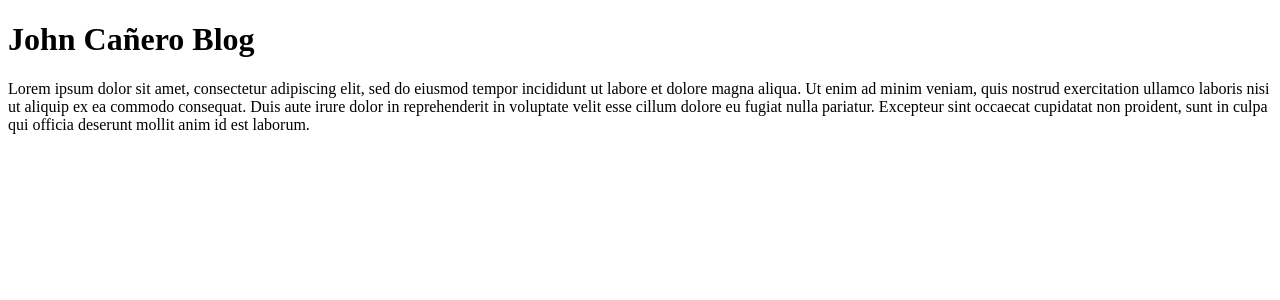
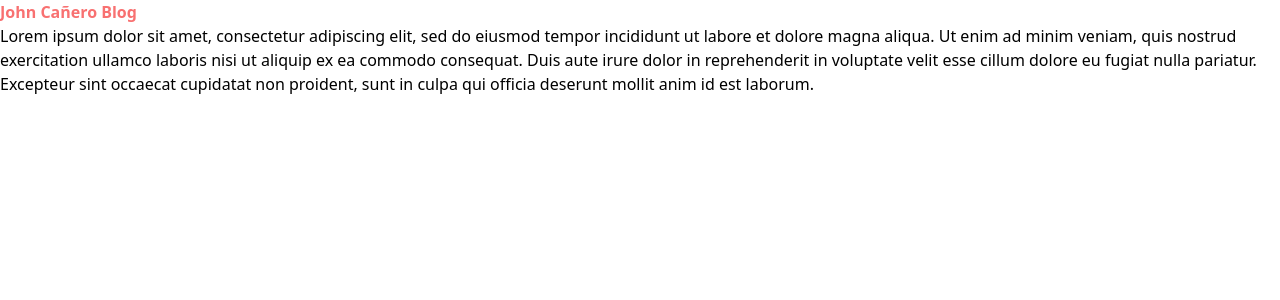
Before and after one commit to johncanero/johncanero-blog, a Next.js app: page / in a window 1280 px wide. Shown: the top 300 px of the page. Built offline with nearby package versions, Linux system fonts and the light colour scheme.

Commit message:
Apply Tailwind CSS (Fixed when importing styles/global.css at layout.tsx

```diff
--- a/app/layout.tsx
+++ b/app/layout.tsx
@@ -1,3 +1,5 @@
+import "../styles/globals.css";
+
 export const metadata = {
   title: 'John Cañero Blog',
   description: 'Blog of John Cañero',
@@ -10,7 +12,6 @@ export default function RootLayout({
 }) {
   return (
     <html lang="en">
-      <head/>
       <body>{children}</body>
     </html>
   )
--- a/app/page.tsx
+++ b/app/page.tsx
@@ -5,7 +5,7 @@ function HomePage() {
   return (
     // 1. Created an app folder and input page.tsx
     <div>
-        <h1>John Cañero Blog</h1>
+        <h1 className='font-bold text-red-400'>John Cañero Blog</h1>
         <p>Lorem ipsum dolor sit amet, consectetur adipiscing elit, sed do eiusmod tempor incididunt ut labore et dolore magna aliqua. Ut enim ad minim veniam, quis nostrud exercitation ullamco laboris nisi ut aliquip ex ea commodo consequat. Duis aute irure dolor in reprehenderit in voluptate velit esse cillum dolore eu fugiat nulla pariatur. Excepteur sint occaecat cupidatat non proident, sunt in culpa qui officia deserunt mollit anim id est laborum.</p>
 
         {/* TimeStamp: 15:28 */}
--- a/package.json
+++ b/package.json
@@ -16,5 +16,10 @@
     "react": "18.2.0",
     "react-dom": "18.2.0",
     "typescript": "5.0.3"
+  },
+  "devDependencies": {
+    "autoprefixer": "^10.4.14",
+    "postcss": "^8.4.21",
+    "tailwindcss": "^3.3.1"
   }
 }
--- /dev/null
+++ b/postcss.config.js
@@ -0,0 +1,6 @@
+module.exports = {
+  plugins: {
+    tailwindcss: {},
+    autoprefixer: {},
+  },
+}
--- a/styles/Home.module.css
+++ /dev/null
@@ -1,278 +0,0 @@
-.main {
-  display: flex;
-  flex-direction: column;
-  justify-content: space-between;
-  align-items: center;
-  padding: 6rem;
-  min-height: 100vh;
-}
-
-.description {
-  display: inherit;
-  justify-content: inherit;
-  align-items: inherit;
-  font-size: 0.85rem;
-  max-width: var(--max-width);
-  width: 100%;
-  z-index: 2;
-  font-family: var(--font-mono);
-}
-
-.description a {
-  display: flex;
-  justify-content: center;
-  align-items: center;
-  gap: 0.5rem;
-}
-
-.description p {
-  position: relative;
-  margin: 0;
-  padding: 1rem;
-  background-color: rgba(var(--callout-rgb), 0.5);
-  border: 1px solid rgba(var(--callout-border-rgb), 0.3);
-  border-radius: var(--border-radius);
-}
-
-.code {
-  font-weight: 700;
-  font-family: var(--font-mono);
-}
-
-.grid {
-  display: grid;
-  grid-template-columns: repeat(4, minmax(25%, auto));
-  width: var(--max-width);
-  max-width: 100%;
-}
-
-.card {
-  padding: 1rem 1.2rem;
-  border-radius: var(--border-radius);
-  background: rgba(var(--card-rgb), 0);
-  border: 1px solid rgba(var(--card-border-rgb), 0);
-  transition: background 200ms, border 200ms;
-}
-
-.card span {
-  display: inline-block;
-  transition: transform 200ms;
-}
-
-.card h2 {
-  font-weight: 600;
-  margin-bottom: 0.7rem;
-}
-
-.card p {
-  margin: 0;
-  opacity: 0.6;
-  font-size: 0.9rem;
-  line-height: 1.5;
-  max-width: 30ch;
-}
-
-.center {
-  display: flex;
-  justify-content: center;
-  align-items: center;
-  position: relative;
-  padding: 4rem 0;
-}
-
-.center::before {
-  background: var(--secondary-glow);
-  border-radius: 50%;
-  width: 480px;
-  height: 360px;
-  margin-left: -400px;
-}
-
-.center::after {
-  background: var(--primary-glow);
-  width: 240px;
-  height: 180px;
-  z-index: -1;
-}
-
-.center::before,
-.center::after {
-  content: '';
-  left: 50%;
-  position: absolute;
-  filter: blur(45px);
-  transform: translateZ(0);
-}
-
-.logo,
-.thirteen {
-  position: relative;
-}
-
-.thirteen {
-  display: flex;
-  justify-content: center;
-  align-items: center;
-  width: 75px;
-  height: 75px;
-  padding: 25px 10px;
-  margin-left: 16px;
-  transform: translateZ(0);
-  border-radius: var(--border-radius);
-  overflow: hidden;
-  box-shadow: 0px 2px 8px -1px #0000001a;
-}
-
-.thirteen::before,
-.thirteen::after {
-  content: '';
-  position: absolute;
-  z-index: -1;
-}
-
-/* Conic Gradient Animation */
-.thirteen::before {
-  animation: 6s rotate linear infinite;
-  width: 200%;
-  height: 200%;
-  background: var(--tile-border);
-}
-
-/* Inner Square */
-.thirteen::after {
-  inset: 0;
-  padding: 1px;
-  border-radius: var(--border-radius);
-  background: linear-gradient(
-    to bottom right,
-    rgba(var(--tile-start-rgb), 1),
-    rgba(var(--tile-end-rgb), 1)
-  );
-  background-clip: content-box;
-}
-
-/* Enable hover only on non-touch devices */
-@media (hover: hover) and (pointer: fine) {
-  .card:hover {
-    background: rgba(var(--card-rgb), 0.1);
-    border: 1px solid rgba(var(--card-border-rgb), 0.15);
-  }
-
-  .card:hover span {
-    transform: translateX(4px);
-  }
-}
-
-@media (prefers-reduced-motion) {
-  .thirteen::before {
-    animation: none;
-  }
-
-  .card:hover span {
-    transform: none;
-  }
-}
-
-/* Mobile */
-@media (max-width: 700px) {
-  .content {
-    padding: 4rem;
-  }
-
-  .grid {
-    grid-template-columns: 1fr;
-    margin-bottom: 120px;
-    max-width: 320px;
-    text-align: center;
-  }
-
-  .card {
-    padding: 1rem 2.5rem;
-  }
-
-  .card h2 {
-    margin-bottom: 0.5rem;
-  }
-
-  .center {
-    padding: 8rem 0 6rem;
-  }
-
-  .center::before {
-    transform: none;
-    height: 300px;
-  }
-
-  .description {
-    font-size: 0.8rem;
-  }
-
-  .description a {
-    padding: 1rem;
-  }
-
-  .description p,
-  .description div {
-    display: flex;
-    justify-content: center;
-    position: fixed;
-    width: 100%;
-  }
-
-  .description p {
-    align-items: center;
-    inset: 0 0 auto;
-    padding: 2rem 1rem 1.4rem;
-    border-radius: 0;
-    border: none;
-    border-bottom: 1px solid rgba(var(--callout-border-rgb), 0.25);
-    background: linear-gradient(
-      to bottom,
-      rgba(var(--background-start-rgb), 1),
-      rgba(var(--callout-rgb), 0.5)
-    );
-    background-clip: padding-box;
-    backdrop-filter: blur(24px);
-  }
-
-  .description div {
-    align-items: flex-end;
-    pointer-events: none;
-    inset: auto 0 0;
-    padding: 2rem;
-    height: 200px;
-    background: linear-gradient(
-      to bottom,
-      transparent 0%,
-      rgb(var(--background-end-rgb)) 40%
-    );
-    z-index: 1;
-  }
-}
-
-/* Tablet and Smaller Desktop */
-@media (min-width: 701px) and (max-width: 1120px) {
-  .grid {
-    grid-template-columns: repeat(2, 50%);
-  }
-}
-
-@media (prefers-color-scheme: dark) {
-  .vercelLogo {
-    filter: invert(1);
-  }
-
-  .logo,
-  .thirteen img {
-    filter: invert(1) drop-shadow(0 0 0.3rem #ffffff70);
-  }
-}
-
-@keyframes rotate {
-  from {
-    transform: rotate(360deg);
-  }
-  to {
-    transform: rotate(0deg);
-  }
-}
--- a/styles/globals.css
+++ b/styles/globals.css
@@ -1,107 +1,3 @@
-:root {
-  --max-width: 1100px;
-  --border-radius: 12px;
-  --font-mono: ui-monospace, Menlo, Monaco, 'Cascadia Mono', 'Segoe UI Mono',
-    'Roboto Mono', 'Oxygen Mono', 'Ubuntu Monospace', 'Source Code Pro',
-    'Fira Mono', 'Droid Sans Mono', 'Courier New', monospace;
-
-  --foreground-rgb: 0, 0, 0;
-  --background-start-rgb: 214, 219, 220;
-  --background-end-rgb: 255, 255, 255;
-
-  --primary-glow: conic-gradient(
-    from 180deg at 50% 50%,
-    #16abff33 0deg,
-    #0885ff33 55deg,
-    #54d6ff33 120deg,
-    #0071ff33 160deg,
-    transparent 360deg
-  );
-  --secondary-glow: radial-gradient(
-    rgba(255, 255, 255, 1),
-    rgba(255, 255, 255, 0)
-  );
-
-  --tile-start-rgb: 239, 245, 249;
-  --tile-end-rgb: 228, 232, 233;
-  --tile-border: conic-gradient(
-    #00000080,
-    #00000040,
-    #00000030,
-    #00000020,
-    #00000010,
-    #00000010,
-    #00000080
-  );
-
-  --callout-rgb: 238, 240, 241;
-  --callout-border-rgb: 172, 175, 176;
-  --card-rgb: 180, 185, 188;
-  --card-border-rgb: 131, 134, 135;
-}
-
-@media (prefers-color-scheme: dark) {
-  :root {
-    --foreground-rgb: 255, 255, 255;
-    --background-start-rgb: 0, 0, 0;
-    --background-end-rgb: 0, 0, 0;
-
-    --primary-glow: radial-gradient(rgba(1, 65, 255, 0.4), rgba(1, 65, 255, 0));
-    --secondary-glow: linear-gradient(
-      to bottom right,
-      rgba(1, 65, 255, 0),
-      rgba(1, 65, 255, 0),
-      rgba(1, 65, 255, 0.3)
-    );
-
-    --tile-start-rgb: 2, 13, 46;
-    --tile-end-rgb: 2, 5, 19;
-    --tile-border: conic-gradient(
-      #ffffff80,
-      #ffffff40,
-      #ffffff30,
-      #ffffff20,
-      #ffffff10,
-      #ffffff10,
-      #ffffff80
-    );
-
-    --callout-rgb: 20, 20, 20;
-    --callout-border-rgb: 108, 108, 108;
-    --card-rgb: 100, 100, 100;
-    --card-border-rgb: 200, 200, 200;
-  }
-}
-
-* {
-  box-sizing: border-box;
-  padding: 0;
-  margin: 0;
-}
-
-html,
-body {
-  max-width: 100vw;
-  overflow-x: hidden;
-}
-
-body {
-  color: rgb(var(--foreground-rgb));
-  background: linear-gradient(
-      to bottom,
-      transparent,
-      rgb(var(--background-end-rgb))
-    )
-    rgb(var(--background-start-rgb));
-}
-
-a {
-  color: inherit;
-  text-decoration: none;
-}
-
-@media (prefers-color-scheme: dark) {
-  html {
-    color-scheme: dark;
-  }
-}
+@tailwind base;
+@tailwind components;
+@tailwind utilities;
--- /dev/null
+++ b/tailwind.config.js
@@ -0,0 +1,11 @@
+module.exports = {
+  content: [
+    "./app/**/*.{js,ts,jsx,tsx}",
+    "./pages/**/*.{js,ts,jsx,tsx}",
+    "./components/**/*.{js,ts,jsx,tsx}",
+  ],
+  theme: {
+    extend: {},
+  },
+  plugins: [],
+};
```
Also changed, not shown: 1 other file (tests, documents, lock files or other folders).
